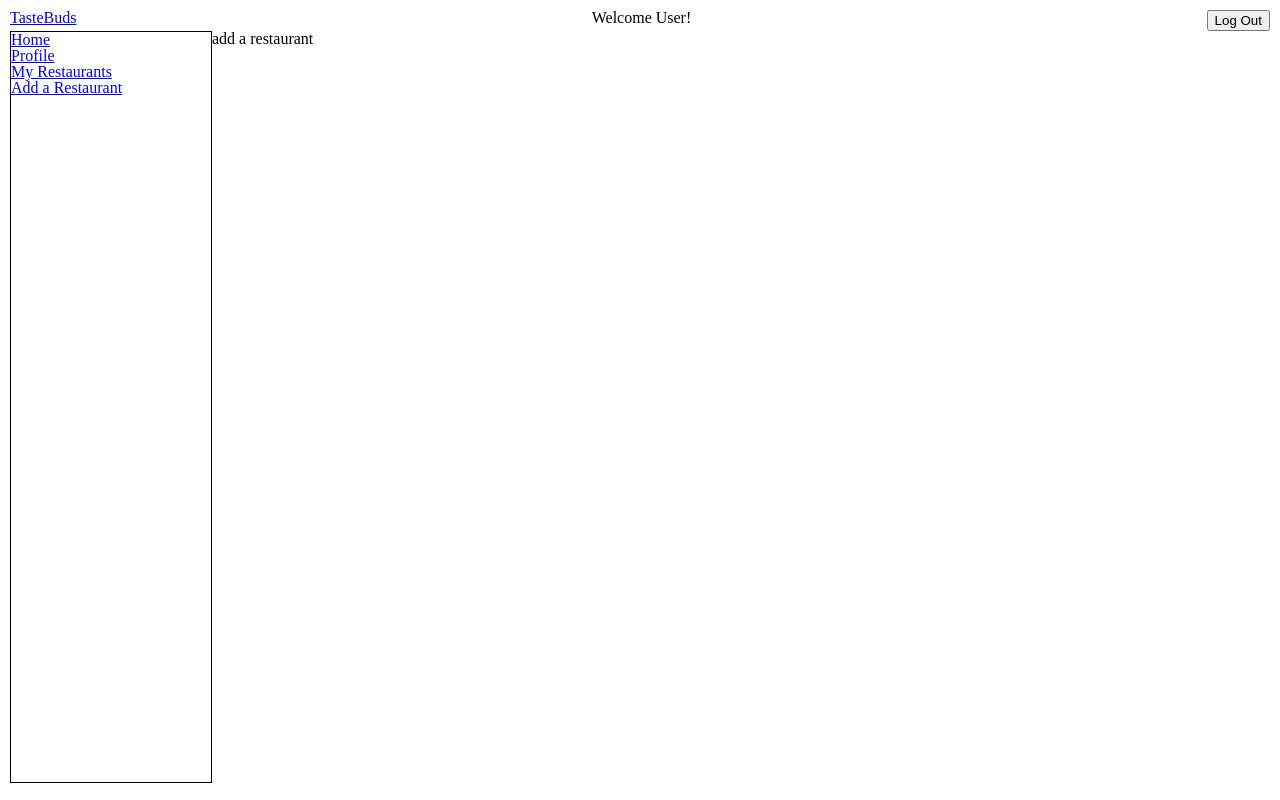
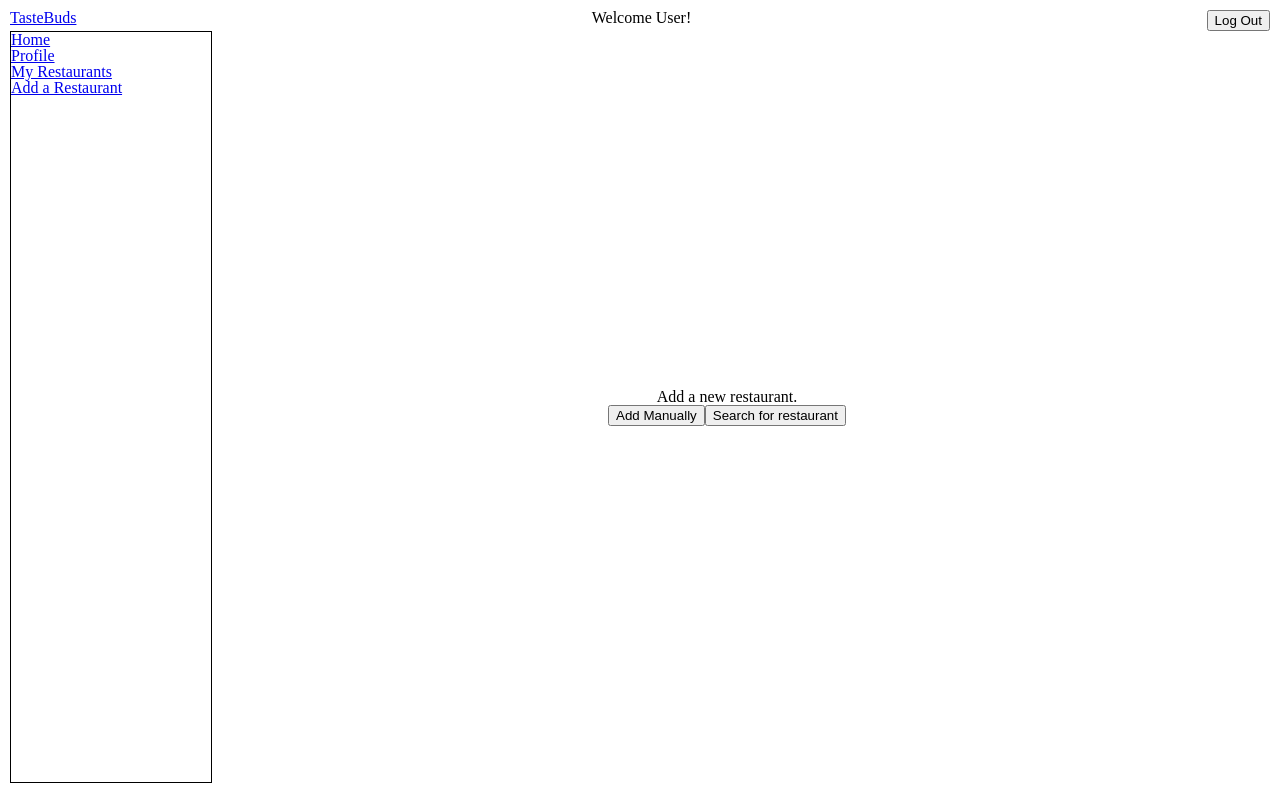
Before and after one commit to Julie1205/Final_Project_TasteBuds, a React (Create React App) app in the folder client/: page /home/AddRestaurant in a window 1280 px wide. Built offline with nearby package versions, Linux system fonts and the light colour scheme.

Commit message:
updated restaurant categories

```diff
--- a/client/src/App.js
+++ b/client/src/App.js
@@ -7,6 +7,7 @@ import MyRestaurantsPage from "./components/pages/MyRestaurantsPage";
 import ExplorePage from "./components/pages/ExplorePage";
 import RestaurantsByCategoryPage from "./components/pages/RestaurantsByCategoryPage";
 import ProfilePage from "./components/pages/ProfilePage";
+import AddRestaurantPage from "./components/pages/AddRestaurantPage";
 
 const App = () => {
 
@@ -22,7 +23,7 @@ const App = () => {
             <Route path=":category" element={<RestaurantsByCategoryPage />} />
           </Route>
           <Route path="myRestaurants/:id" element={<>Restaurants page</>} />
-          <Route path="AddRestaurant" element={<>add a restaurant</>}/>
+          <Route path="AddRestaurant" element={<AddRestaurantPage />}/>
           <Route path="*" element={<p>Page not found</p>} />
         </Route>
         <Route path="*" element={<p>Page not found</p>} />
--- /dev/null
+++ b/client/src/components/constants/categories.js
@@ -0,0 +1 @@
+export const CATEGORIES = ["All", "Been_To", "Liked", "Disliked", "Favorite", "Wish_List"];
--- /dev/null
+++ b/client/src/components/pages/AddRestaurantPage.js
@@ -0,0 +1,37 @@
+import styled from "styled-components";
+import { useState } from "react";
+
+const AddRestaurantPage = () => {
+    const [manualForm, setManualForm] = useState(false);
+    const [searchForm, setSearchForm] = useState(false);
+
+    return (
+        <Wrapper>
+            <p>Add a new restaurant.</p>
+            {!manualForm && !searchForm ? <div>
+                <button onClick={() => setManualForm(true)}>Add Manually</button>
+                <button onClick={() => setSearchForm(true)}>Search for restaurant</button>
+            </div> : null}
+            {searchForm ? (<div>
+                <input></input>
+                <button>Search</button>
+                <button onClick={() => setSearchForm(false)}>Cancel Search</button>
+            </div>) : null}
+            {manualForm ? (<div>
+                <input></input>
+                <button>Submit</button>
+                <button onClick={() => setManualForm(false)}>Cancel</button>
+            </div>) : null}
+        </Wrapper>
+    );
+};
+
+export default AddRestaurantPage;
+
+const Wrapper = styled.div`
+    display: flex;
+    flex-direction: column;
+    width: calc(100vw - 250px);
+    justify-content: center;
+    align-items: center;
+`;
--- a/client/src/components/pages/HomePage.js
+++ b/client/src/components/pages/HomePage.js
@@ -2,7 +2,7 @@ import { Outlet, useNavigate, useLocation, Link } from "react-router-dom";
 import { useEffect } from "react";
 import styled from "styled-components";
 import NavigationSideBar from "../NavigationSideBar";
-import LogoutButton from "../auth0/LogoutButton";
+import LogoutButton from "../LogoutButton";
 
 const HomePage = () => {
     const location = useLocation().pathname;
--- a/client/src/components/pages/LandingPage.js
+++ b/client/src/components/pages/LandingPage.js
@@ -1,4 +1,4 @@
-import LoginButton from "../auth0/LoginButton";
+import LoginButton from "../LoginButton";
 const LandingPage = () => {
     return (
         <div>
--- a/client/src/components/pages/MyRestaurantsPage.js
+++ b/client/src/components/pages/MyRestaurantsPage.js
@@ -1,16 +1,17 @@
 import { Outlet, NavLink } from "react-router-dom";
+
+import { CATEGORIES } from "../constants/categories";
 
 const MyRestaurantsPage = () => {
     return (
         <div>
             <p>My Restaurants</p>
             <div>
-                <NavLink to={"all"}>All</NavLink>
-                <NavLink to={"beenTo"}>Been To</NavLink>
-                <NavLink to={"liked"}>Liked</NavLink>
-                <NavLink to={"disliked"}>Disliked</NavLink>
-                <NavLink to={"favorite"}>Favorite</NavLink>
-                <NavLink to={"want"}>Want to go to</NavLink>
+                {
+                    CATEGORIES.map((category) => {
+                        return <NavLink to={category}>{category.replace("_", " ")}</NavLink>
+                    })
+                }
             </div>
             <Outlet/>
         </div>
--- a/client/src/components/pages/RestaurantsByCategoryPage.js
+++ b/client/src/components/pages/RestaurantsByCategoryPage.js
@@ -1,6 +1,10 @@
+import { useParams } from "react-router-dom";
+
 const RestaurantsByCategoryPage = () => {
+    const { category } = useParams();
+
     return (
-        <p>Restaurants by category</p>
+        <p>{`${category.replace("_", " ")} Restaurants`}</p>
     )
 };
 
```
Also changed, not shown: client/src/components/LoginButton.js (renamed from client/src/components/auth0/LoginButton.js), client/src/components/LogoutButton.js (renamed from client/src/components/auth0/LogoutButton.js).
